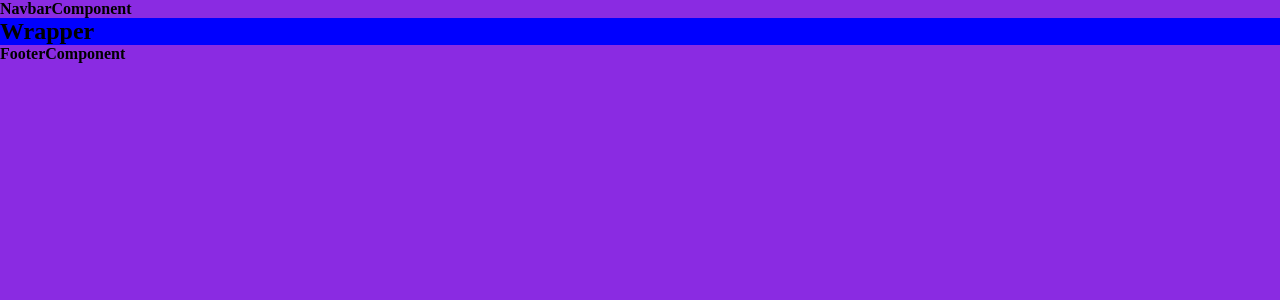
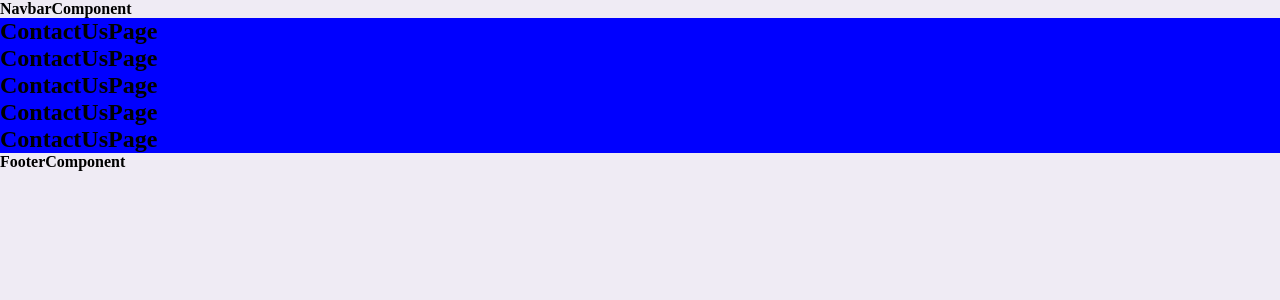
Before and after one commit to alizadeh1345/react-crypto-tracking, a React (Create React App) app: page /contact-us in a window 1280 px wide. Shown: the top 300 px of the page. Built offline with nearby package versions, Linux system fonts and the light colour scheme.

Commit message:
route implemented

```diff
--- a/src/App.jsx
+++ b/src/App.jsx
@@ -1,6 +1,10 @@
 import FooterComponent from "./components/ui/Footer.component";
 import NavbarComponent from "./components/ui/Navbar.component";
-
+import {Routes,Route} from 'react-router-dom'
+import HomePage from "./pages/Home.page";
+import FAQPage from "./pages/FAQ.page";
+import AboutUsPage from "./pages/AboutUs.page";
+import ContactUsPage from "./pages/ContactUs.page";
 
 
 function App() {
@@ -10,9 +14,12 @@ function App() {
       <NavbarComponent/>
       {/* Wrapper */}
       <div className="wrapper">
-        <h2>
-          Wrapper
-        </h2>
+        <Routes>
+          <Route path="/" element = {<HomePage/>}/>
+          <Route path="/faq" element = {<FAQPage/>}/>
+          <Route path="/about-us" element = {<AboutUsPage/>}/>
+          <Route path="/contact-us" element = {<ContactUsPage/>}/>
+        </Routes>
       </div>
       {/* Footer */}
       <FooterComponent/>
--- a/src/index.css
+++ b/src/index.css
@@ -4,7 +4,7 @@
   box-sizing: border-box;
 }
 body {
- background-color: blueviolet;
+ background-color: rgb(239, 235, 244);
 }
 .wrapper {
   background-color: blue;
--- a/src/index.js
+++ b/src/index.js
@@ -2,12 +2,15 @@ import React from 'react';
 import ReactDOM from 'react-dom/client';
 import './index.css';
 import App from './App';
-// import reportWebVitals from './reportWebVitals';
+import {BrowserRouter} from 'react-router-dom'
 
 const root = ReactDOM.createRoot(document.getElementById('root'));
 root.render(
   <React.StrictMode>
-    <App />
+    <BrowserRouter>
+     <App />
+    </BrowserRouter>
+
   </React.StrictMode>
 );
 
--- /dev/null
+++ b/src/pages/AboutUs.page.jsx
@@ -0,0 +1,11 @@
+import React from 'react';
+
+const AboutUsPage = () => {
+    return (
+        <div>
+           <h2>AboutUsPage</h2>
+        </div>
+    );
+};
+
+export default AboutUsPage;
--- /dev/null
+++ b/src/pages/ContactUs.page.jsx
@@ -0,0 +1,15 @@
+import React from 'react';
+
+const ContactUsPage = () => {
+    return (
+        <div>
+          <h2>ContactUsPage</h2>
+           <h2>ContactUsPage</h2>
+            <h2>ContactUsPage</h2>
+             <h2>ContactUsPage</h2>
+              <h2>ContactUsPage</h2>
+        </div>
+    );
+};
+
+export default ContactUsPage;
--- /dev/null
+++ b/src/pages/FAQ.page.jsx
@@ -0,0 +1,13 @@
+import React from 'react';
+
+const FAQPage = () => {
+    return (
+        <div>
+           <h3>FAQPage</h3>
+           <h3>FAQPage</h3>
+           <h3>FAQPage</h3>
+        </div>
+    );
+};
+
+export default FAQPage;
--- /dev/null
+++ b/src/pages/Home.page.jsx
@@ -0,0 +1,11 @@
+import React from 'react';
+
+const HomePage = () => {
+    return (
+        <div>
+           <h1>HomePage</h1>
+        </div>
+    );
+};
+
+export default HomePage;
```
